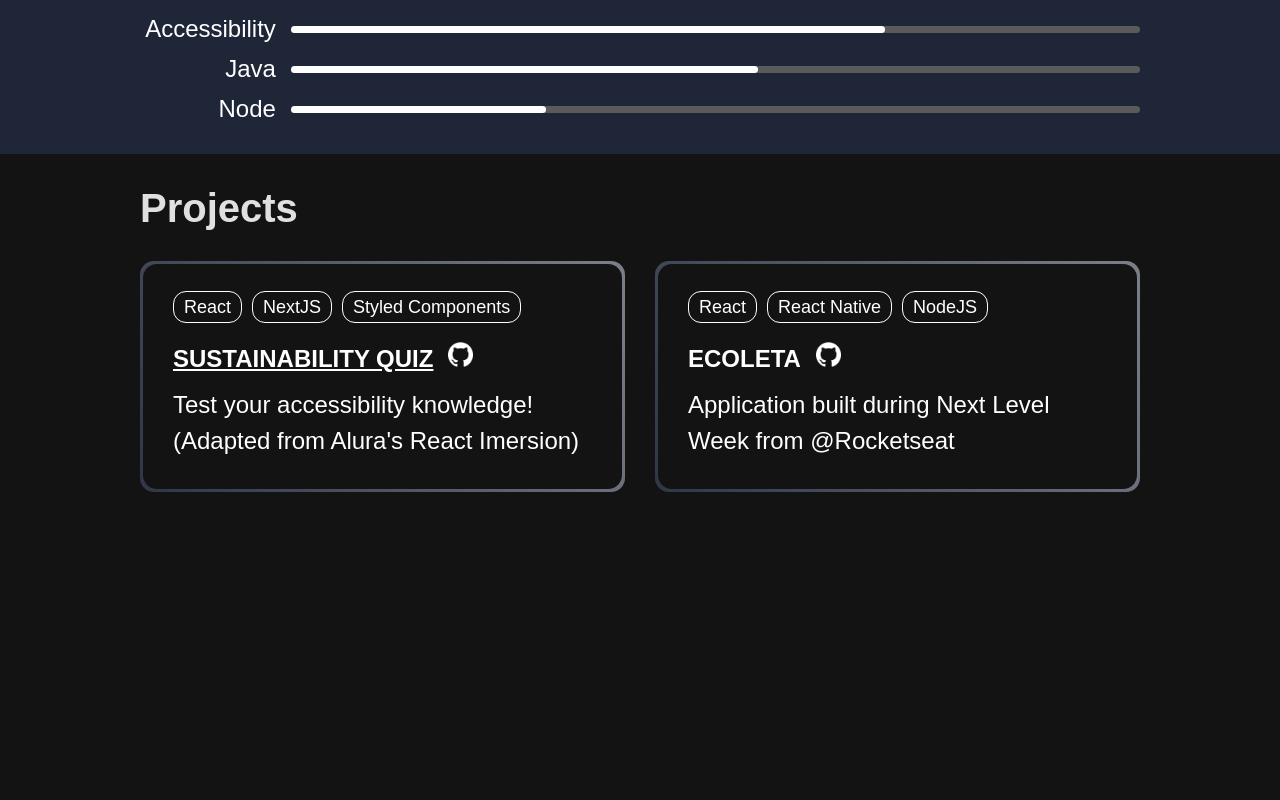
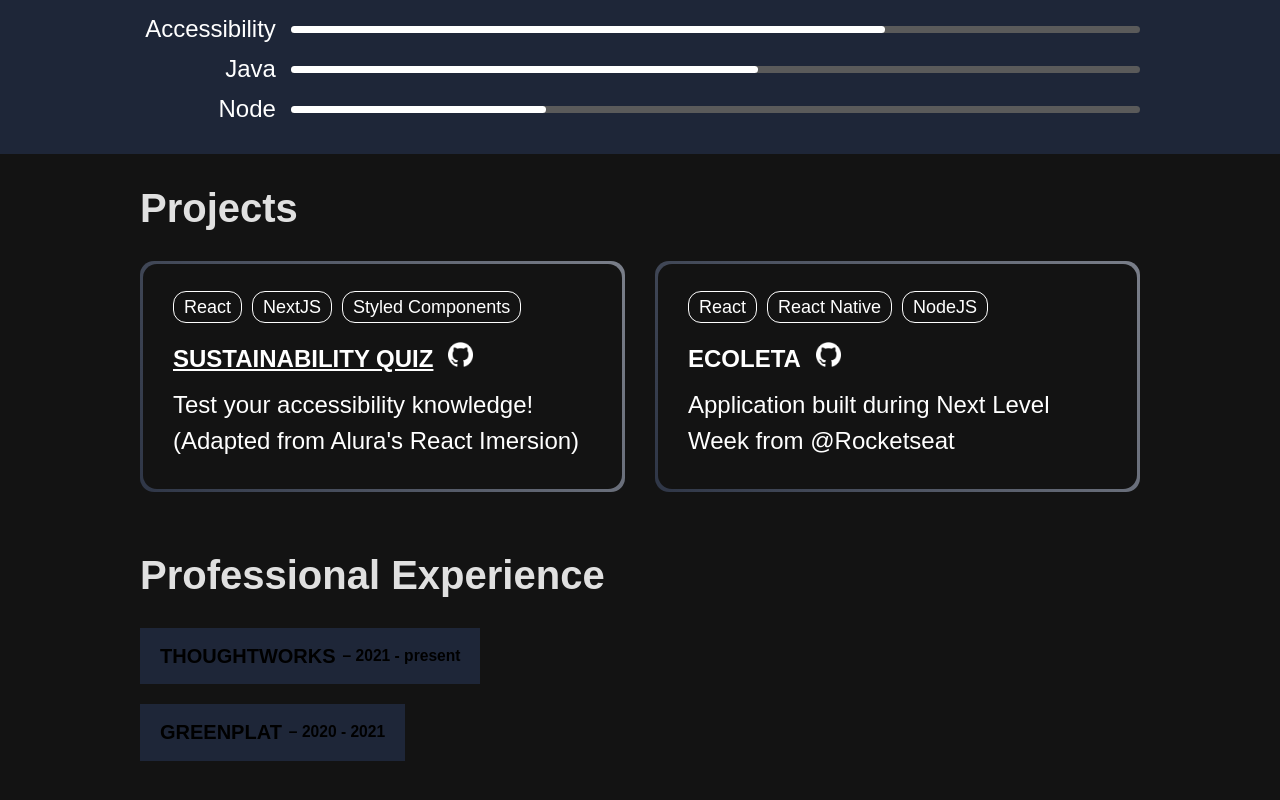
Before and after one commit to jubrito/portfolio, a React (Vite) app: page / in a window 1280 px wide. Shown: the part 732-1532 px from the top of the page. Before the commit the page ends 1296 px from the top, so only its background shows below. Built offline with nearby package versions, Linux system fonts and the light colour scheme.

Commit message:
adds professional experience

```diff
--- a/src/App.tsx
+++ b/src/App.tsx
@@ -3,6 +3,7 @@ import { About } from "./components/About/About";
 import { Nav } from "./components/Nav/Nav";
 import { Header } from "./components/Header/Header";
 import { Projects } from "./components/Projects/Projects";
+import { Professional } from "./components/Professional/Professional";
 
 function App() {
     return (
@@ -12,6 +13,7 @@ function App() {
             <Header />
             <Skills />
             <Projects />
+            <Professional />
         </div>
     );
 }
--- a/src/components/Nav/Nav.tsx
+++ b/src/components/Nav/Nav.tsx
@@ -44,7 +44,7 @@ const Navbar = styled.nav`
     display: flex;
     position: fixed;
     justify-content: center;
-    --anchorwidth: 130px;
+    --anchorwidth: 110px;
     background: var(--main-bg);
     opacity: 0.9;
     padding-top: 20px;
@@ -91,7 +91,7 @@ const AnchorBlock = styled.div`
 const Anchor = styled.a`
     color: inherit;
     text-decoration: none;
-    padding: 10px 30px 5px;
+    padding: 10px 10px 5px;
     color: white;
     font-weight: bold;
     position: relative;
--- /dev/null
+++ b/src/components/Professional/Professional.tsx
@@ -0,0 +1,155 @@
+import { ReactNode, useEffect, useState } from "react";
+import styled from "styled-components";
+
+export const Professional = () => {
+    return (
+        <ProfessionalSection>
+            <h1>Professional Experience</h1>
+            <ProfessionalItem
+                id={0}
+                title="Thoughtworks"
+                duration="2021 - present">
+                <p>
+                    <strong>Trainee & Software Developer consultant. </strong>
+                    Graduate at Thoughtworks University (TWU-73), a trainee
+                    program that brought together technologists from around the
+                    world promoting cultural exchange and focusing on software
+                    development, agile culture, TDD, pair programming, Clean
+                    Code, CI/CD and Social Transformation.
+                </p>
+                <p>
+                    Relevant projects: Client engagement simulations through the
+                    development of an e-commerce web application; Vertical
+                    implementations of user stories; Unit and Functional tests;
+                    Continuoues Integration ppeline resolutions; Facilitation of
+                    Agile ceremonies, Feature Toggls to allow Trunk Based
+                    Development; Cultivation of a strong team clulture through
+                    collaboration and candid feedback.
+                </p>
+                <span>
+                    React, Java, Spring Boot, PostgresSQL, Jest, jUnit, Taiko
+                </span>
+            </ProfessionalItem>
+            <ProfessionalItem id={2} title="GreenPlat" duration="2020 - 2021">
+                <p>
+                    <strong>Web Developer. </strong>
+                    Created applications for waste management enabing blockchain
+                    technology to accelerate sustainable production.
+                </p>
+                <p>
+                    Relevant projects: Development of software integration with
+                    public agencies in compliance with the decree published by
+                    the Brazilian Ministry of the Environment; Organization of
+                    project structures, creation of reusable components and
+                    themes, code and style standardization focusing on
+                    scalability and maintainability.
+                </p>
+                <span>
+                    Javascript, jQuery, Bootstrap, HTML, CSS, Git, Ajax, Docker
+                </span>
+            </ProfessionalItem>
+        </ProfessionalSection>
+    );
+};
+
+type ProfessionalItemProps = {
+    id: number;
+    title: string;
+    duration: string;
+    children: ReactNode;
+};
+
+const ProfessionalItem = ({
+    id,
+    title,
+    duration,
+    children,
+}: ProfessionalItemProps) => {
+    const toggleAccordion = (button: HTMLElement) => {
+        const panelId = button.getAttribute("aria-controls")!;
+        const panelElement = document.getElementById(panelId)!;
+        const isHidden = panelElement?.hidden;
+        panelElement.hidden = !isHidden;
+        button.ariaExpanded = isHidden.toString();
+        button.classList.toggle("expanded");
+    };
+    return (
+        <Experience>
+            <button
+                aria-controls={`panel${id}`}
+                aria-expanded={false}
+                id={`header${id}`}
+                onClick={(e) => toggleAccordion(e.currentTarget)}
+                aria-label={title}>
+                <h2 aria-hidden="true">{title}</h2>
+                <h3>– {duration}</h3>
+            </button>
+            <div
+                aria-labelledby={`header${id}`}
+                hidden={true}
+                id={`panel${id}`}
+                className="panel">
+                {children}
+            </div>
+        </Experience>
+    );
+};
+
+const Experience = styled.div`
+    margin-bottom: 20px;
+`;
+
+const ProfessionalSection = styled.section`
+    grid-area: professional;
+    max-width: var(--main-width);
+    width: 100%;
+
+    p,
+    h2,
+    h3 {
+        text-align: left;
+    }
+
+    h2 {
+        text-transform: uppercase;
+    }
+
+    h3 {
+        margin-left: 7px;
+    }
+
+    p {
+        font-size: 19px;
+        margin-top: 0;
+    }
+
+    button {
+        display: flex;
+        align-items: center;
+        margin: 0;
+        padding: 0;
+        background: var(--primary-color);
+        border: 0;
+        padding: 0 20px;
+
+        &.expanded {
+            animation: expandHeader 2s normal forwards;
+            transition: all 1s linear;
+        }
+
+        @keyframes expandHeader {
+            from {
+                width: 40%;
+            }
+            to {
+                width: 100%;
+            }
+        }
+    }
+
+    .panel {
+        background: #9ca4b6;
+        color: black;
+        padding: 20px;
+    }
+`;
--- a/src/components/Skills/Skills.tsx
+++ b/src/components/Skills/Skills.tsx
@@ -93,9 +93,6 @@ export const Skills = () => {
 };
 
 const SkillsSection = styled.section`
-    h1 {
-        text-align: left;
-    }
     grid-area: skills;
     width: 100%;
     display: flex;
--- a/src/index.css
+++ b/src/index.css
@@ -29,13 +29,14 @@
 .grid-container {
     display: grid;
     grid-template-columns: 1fr 3fr 1fr;
-    grid-template-rows: 0.1fr 0.3fr 0fr 0.6fr;
+    grid-template-rows: 0.1fr 0.3fr 0fr 0.6fr 0.4fr;
     grid-template-areas:
         "nav nav nav"
         "about about about"
         "header header header"
         "skills skills skills"
-        "proj proj proj";
+        "proj proj proj"
+        "professional professional professional";
     justify-items: center;
 }
 
@@ -59,9 +60,14 @@ body {
 h1 {
     font-size: 2.5em;
     line-height: 1;
+    text-align: left;
 }
 
 p,
 a {
     font-size: 1.5rem;
 }
+
+button {
+    cursor: pointer;
+}
```
